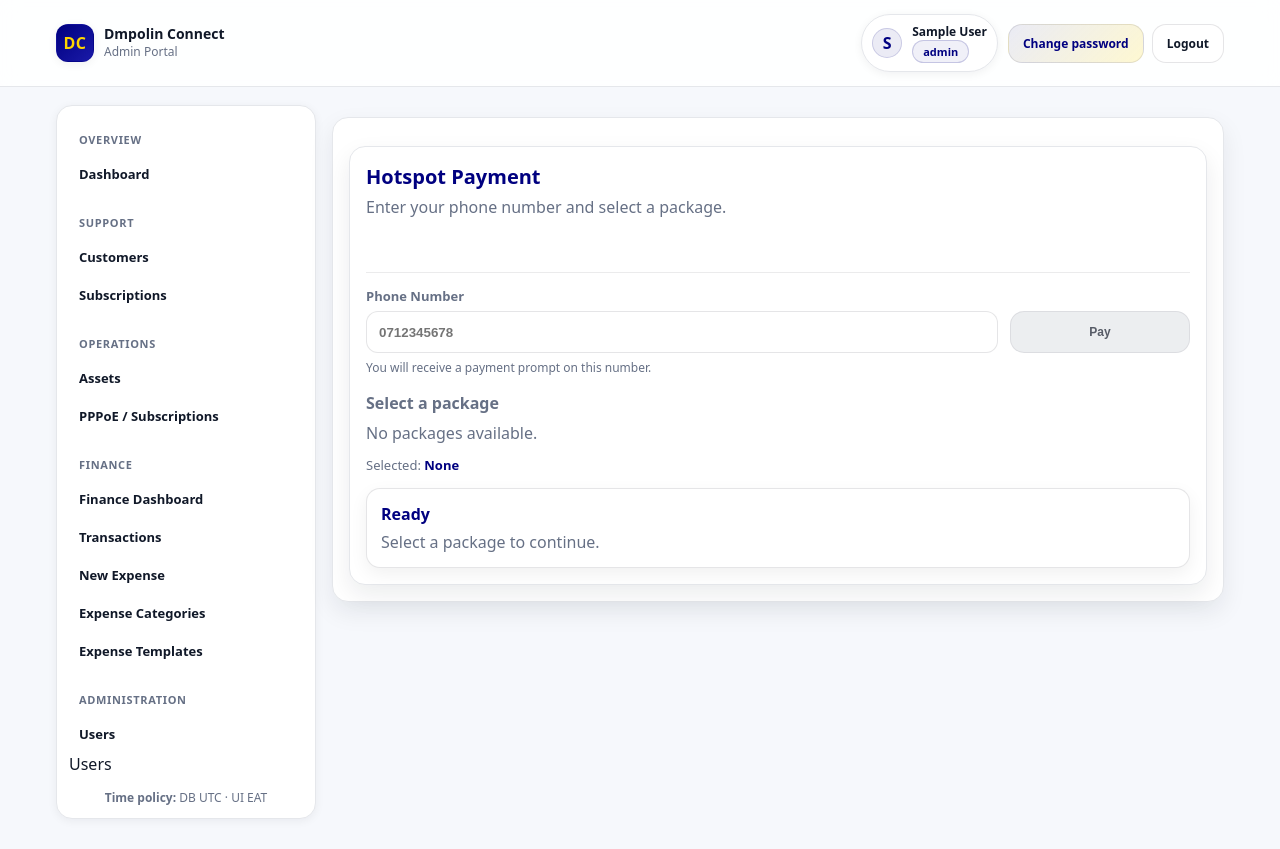
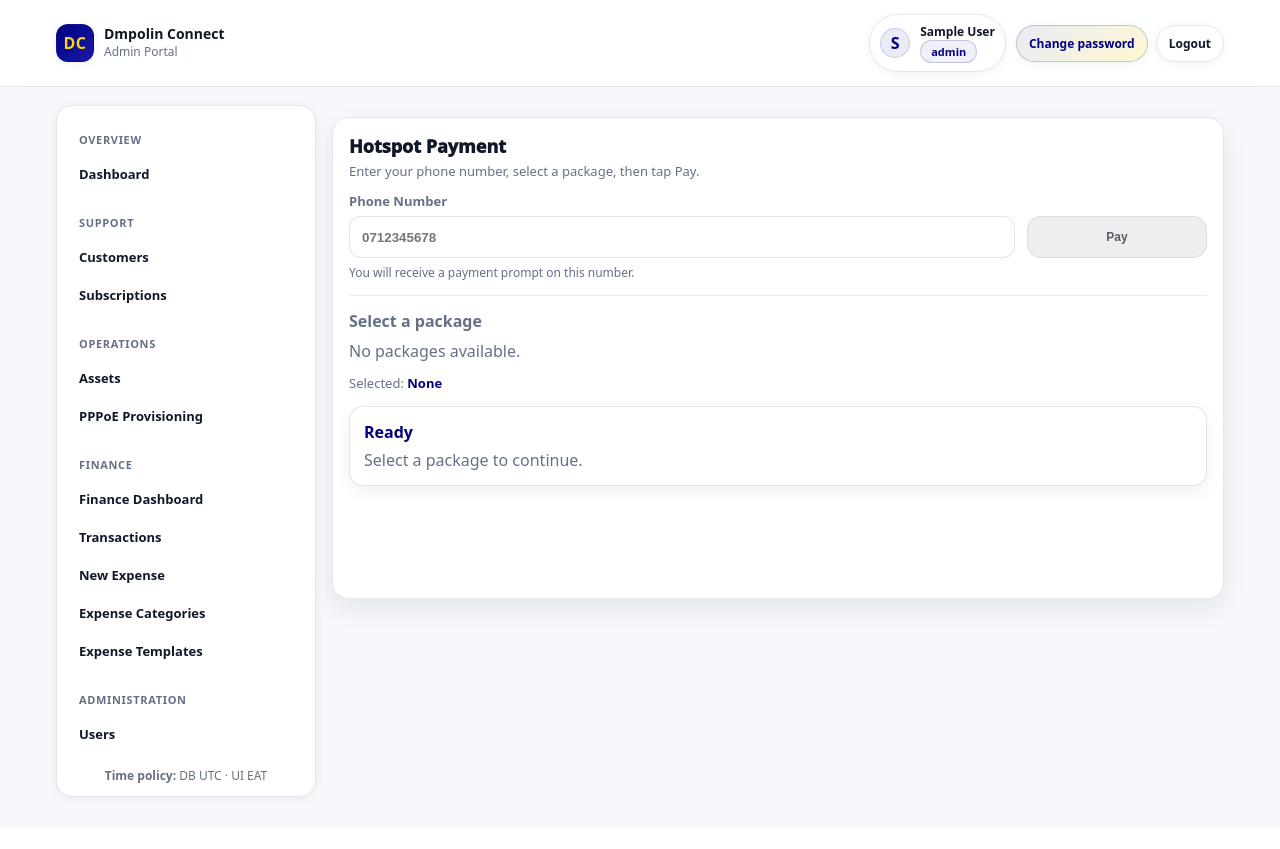
Before and after one commit to KingThumbi/dmp-hotspot, a Flask app: page /pay in a window 1280 px wide. After the commit the page ends 801 px from the top, so only its background shows below. Run offline with Flask 3, Linux system fonts and the light colour scheme; the visitor is signed in with stand-in values (Sample User, id 1); data that the repository does not hold is empty; parts of the project's set-up code (start-up, migrations or seed data) failed here and were passed over.

Commit message:
Fix template auth guards and stabilize admin & pay pages

```diff
--- a/app/__init__.py
+++ b/app/__init__.py
@@ -7,7 +7,7 @@ from pathlib import Path
 from apscheduler.schedulers.background import BackgroundScheduler
 from apscheduler.triggers.interval import IntervalTrigger
 from dotenv import load_dotenv
-from flask import Flask
+from flask import Flask, current_app as flask_current_app
 
 from .logging import setup_logging
 from .scheduler import enforce_pppoe_expiry
@@ -157,3 +157,7 @@ def create_app() -> Flask:
                 pass
 
     return app
+
+    @app.context_processor
+    def inject_current_app():
+        return {"current_app": flask_current_app}
--- a/app/templates/admin/base.html
+++ b/app/templates/admin/base.html
@@ -345,9 +345,14 @@
 </head>
 
 <body>
-  {% set me = current_user if current_user.is_authenticated else None %}
+  {# -------------------------------------------------------
+     Auth context
+     - me is None for anonymous (login/pay pages)
+     - NEVER call me.* unless guarded by "me and ..."
+     ------------------------------------------------------- #}
+  {% set me = current_user if (current_user and current_user.is_authenticated) else None %}
   {% set is_admin = (me and (me.role == "admin" or me.is_superadmin)) %}
-  {% set role_label = (me.role if me and me.role else "admin") %}
+  {% set role_label = (me.role if (me and me.role) else "admin") %}
 
   <header class="topbar">
     <div class="topbar-inner">
@@ -387,6 +392,10 @@
 
   <div class="shell">
     <aside class="sidebar">
+
+      {# Sidebar nav only makes sense when logged in #}
+      {% if me %}
+
         <div class="navsection">
           <div class="navtitle">Overview</div>
           <a class="navlink" href="{{ url_for('admin.dashboard') }}">Dashboard</a>
@@ -395,13 +404,14 @@
         <div class="navsection">
           <div class="navtitle">Support</div>
 
-        {# Admin: show all. Others: only support/admin roles. #}
+          {# Customers: Admin + Support #}
           {% if is_admin or me.can_support() %}
             <a class="navlink" href="{{ url_for('admin.customers') }}">
               <span>Customers</span>
             </a>
           {% endif %}
 
+          {# Subscriptions: Admin + Support (read-only) + Ops #}
           {% if is_admin or me.can_support() or me.can_ops() %}
             <a class="navlink" href="{{ url_for('admin.subscriptions') }}">
               <span>Subscriptions</span>
@@ -420,8 +430,8 @@
               <span>Assets</span>
             </a>
 
-          <a class="navlink" href="{{ url_for('admin.subscriptions') }}">
-            <span>PPPoE / Subscriptions</span>
+            <a class="navlink" href="{{ url_for('admin.pppoe_new') }}">
+              <span>PPPoE Provisioning</span>
             </a>
           {% endif %}
         </div>
@@ -434,7 +444,6 @@
               <span>Finance Dashboard</span>
             </a>
 
-          {# Optional: only include this if you have admin.transactions endpoint #}
             <a class="navlink" href="{{ url_for('admin.transactions') }}">
               <span>Transactions</span>
             </a>
@@ -455,17 +464,23 @@
 
         <div class="navsection">
           <div class="navtitle">Administration</div>
-
+          {# Only show if the route actually exists (prevents BuildError) #}
           {% if is_admin %}
-          <a class="navlink" href="{{ url_for('admin.users_list') }}"><span>Users</span></a>
-            <span>Users</span>
-          </a>
+              <a class="navlink" href="{{ url_for('admin.users_list') }}">
+              <span>Users</span></a>
           {% endif %}
         </div>
 
         <div class="footer">
           <div><strong class="muted">Time policy:</strong> DB UTC · UI EAT</div>
         </div>
+
+      {% else %}
+        <div class="footer">
+          <div><strong class="muted">Dmpolin Connect</strong> · Admin Portal</div>
+          <div class="muted" style="margin-top:6px;">Please log in to continue.</div>
+        </div>
+      {% endif %}
     </aside>
 
     <main class="main">
--- a/app/templates/pay.html
+++ b/app/templates/pay.html
@@ -1,6 +1,13 @@
+{# app/templates/pay.html #}
 {% extends "admin/base.html" %}
 
 {% block title %}Pay{% endblock %}
+
+{% block header %}Hotspot Payment{% endblock %}
+
+{% block page_subtitle %}
+  <p>Enter your phone number, select a package, then tap Pay.</p>
+{% endblock %}
 
 {% block content %}
   <style>
@@ -15,7 +22,8 @@
       margin: 14px 0;
     }
 
-    .btn {
+    /* override base .btn for this page only (scoped by .pay-wrap) */
+    .pay-wrap .btn {
       border-radius: 14px;
       font-weight: 900;
       border: 1px solid rgba(2,6,23,.10);
@@ -26,26 +34,26 @@
       user-select: none;
     }
 
-    .btn:disabled {
+    .pay-wrap .btn:disabled {
       cursor: not-allowed;
       opacity: .7;
     }
 
-    .btn--primary {
+    .pay-wrap .btn--primary {
       background: var(--navy);
       color: #fff;
       border: 1px solid rgba(255,255,255,.18);
       box-shadow: 0 10px 18px rgba(0,0,128,.25);
     }
 
-    .btn--neutral {
+    .pay-wrap .btn--neutral {
       background: #e5e7eb;
       color: #111827;
       border: 1px solid rgba(2,6,23,.10);
       box-shadow: none;
     }
 
-    .input {
+    .pay-wrap .input {
       width: 100%;
       height: 42px;
       border-radius: 12px;
@@ -53,8 +61,10 @@
       padding: 0 12px;
       outline: none;
       font-weight: 800;
+      background: #fff;
+      color: var(--text);
     }
-    .input:focus {
+    .pay-wrap .input:focus {
       border-color: rgba(0,0,128,.35);
       box-shadow: 0 0 0 4px rgba(0,0,128,.08);
     }
@@ -109,6 +119,7 @@
       color: var(--text);
       width: 100%;
       overflow: hidden;
+      transition: transform .12s ease, box-shadow .12s ease, background .12s ease, border-color .12s ease;
     }
     .pkg-tile:hover{
       transform: translateY(-1px);
@@ -173,26 +184,7 @@
     }
   </style>
 
-  <div class="card">
-    <div class="row" style="justify-content:space-between; align-items:flex-start; gap:12px;">
-      <div style="min-width:240px;">
-        <h1 style="margin:0; color:var(--navy); font-weight:900; font-size:20px;">Hotspot Payment</h1>
-        <div class="muted" style="margin-top:6px;">
-          Enter your phone number and select a package.
-        </div>
-      </div>
-
-      {% if current_user.is_authenticated %}
-        <a class="navlink"
-           style="background:rgba(255,255,255,.10); color:#fff; border:1px solid rgba(255,255,255,.18);"
-           href="{{ url_for('admin.dashboard') }}">
-          Admin
-        </a>
-      {% endif %}
-    </div>
-
-    <hr class="hr">
-
+  <div class="pay-wrap page">
     <!-- Phone + Pay -->
     <div class="paybar">
       <label for="phone" class="muted" style="display:block; font-size:13px; font-weight:900;">
@@ -224,8 +216,10 @@
       </button>
     </div>
 
+    <hr class="hr">
+
     <!-- Packages -->
-    <div style="margin-top:16px;">
+    <div>
       <div class="muted" style="font-weight:900; margin-bottom:8px;">Select a package</div>
 
       <div id="packagesGrid" class="packagesGrid">
@@ -257,7 +251,7 @@
         {% endfor %}
       </div>
 
-      <div class="row" style="justify-content:space-between; margin-top:12px; align-items:center;">
+      <div class="row" style="justify-content:space-between; margin-top:12px; align-items:center; gap:10px;">
         <div class="muted" style="font-size:13px;">
           Selected:
           <span id="selectedLabel" style="font-weight:900; color:var(--navy);">None</span>
@@ -327,22 +321,23 @@
       titleEl.textContent = title;
       msgEl.innerHTML = msgHtml;
 
-      // reset
+      // Reset to neutral
       titleEl.style.color = "var(--navy)";
       box.style.background = "#fff";
       box.style.borderColor = "rgba(2,6,23,.10)";
 
+      // If your base.css defines these, they’ll apply; otherwise it stays neutral.
       if(kind === "success"){
-        titleEl.style.color = "var(--success-tx)";
-        box.style.background = "var(--success-bg)";
+        titleEl.style.color = "var(--success-tx, #166534)";
+        box.style.background = "var(--success-bg, rgba(16,185,129,.08))";
         box.style.borderColor = "rgba(22,101,52,.18)";
       }else if(kind === "warning"){
-        titleEl.style.color = "var(--warn-tx)";
-        box.style.background = "var(--warn-bg)";
+        titleEl.style.color = "var(--warn-tx, #92400e)";
+        box.style.background = "var(--warn-bg, rgba(245,158,11,.10))";
         box.style.borderColor = "rgba(146,64,14,.18)";
       }else if(kind === "error"){
-        titleEl.style.color = "var(--danger-tx)";
-        box.style.background = "var(--danger-bg)";
+        titleEl.style.color = "var(--danger-tx, #7f1d1d)";
+        box.style.background = "var(--danger-bg, rgba(239,68,68,.08))";
         box.style.borderColor = "rgba(127,29,29,.18)";
       }
 
@@ -384,6 +379,7 @@
         : selectedPackageName;
 
       document.getElementById("selectedLabel").textContent = label;
+
       const stickySelected = document.getElementById("stickySelected");
       if (stickySelected) stickySelected.textContent = label;
 
@@ -446,12 +442,11 @@
         statusEl.textContent = "Network error.";
       }finally{
         isSubmitting = false;
-        // re-enable only if a package is selected
         setButtonsEnabled(!!selectedPackageCode);
       }
     }
 
-    // initial state
+    // Initial state
     setButtonsEnabled(false);
     const stickySelected = document.getElementById("stickySelected");
     if (stickySelected) stickySelected.textContent = "None";
```
Lines whose indentation alone changed are shown as unchanged.
